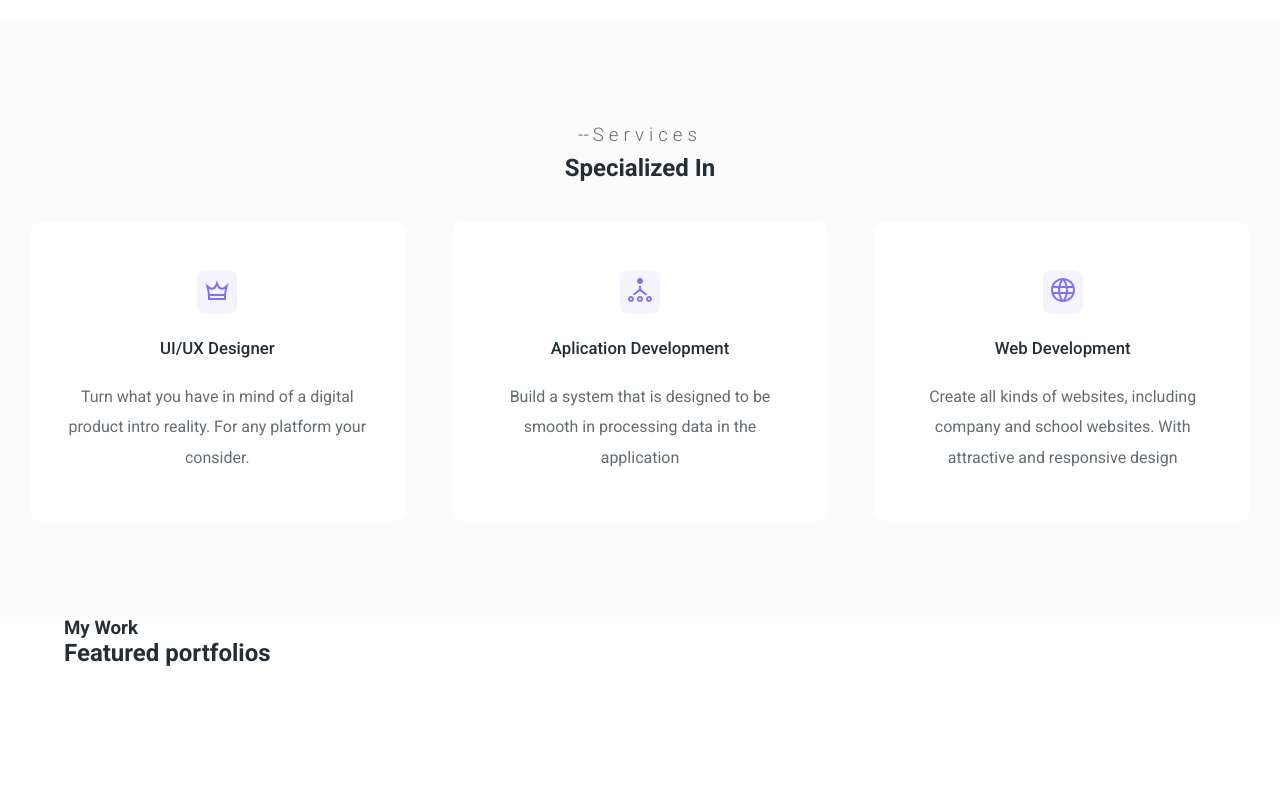
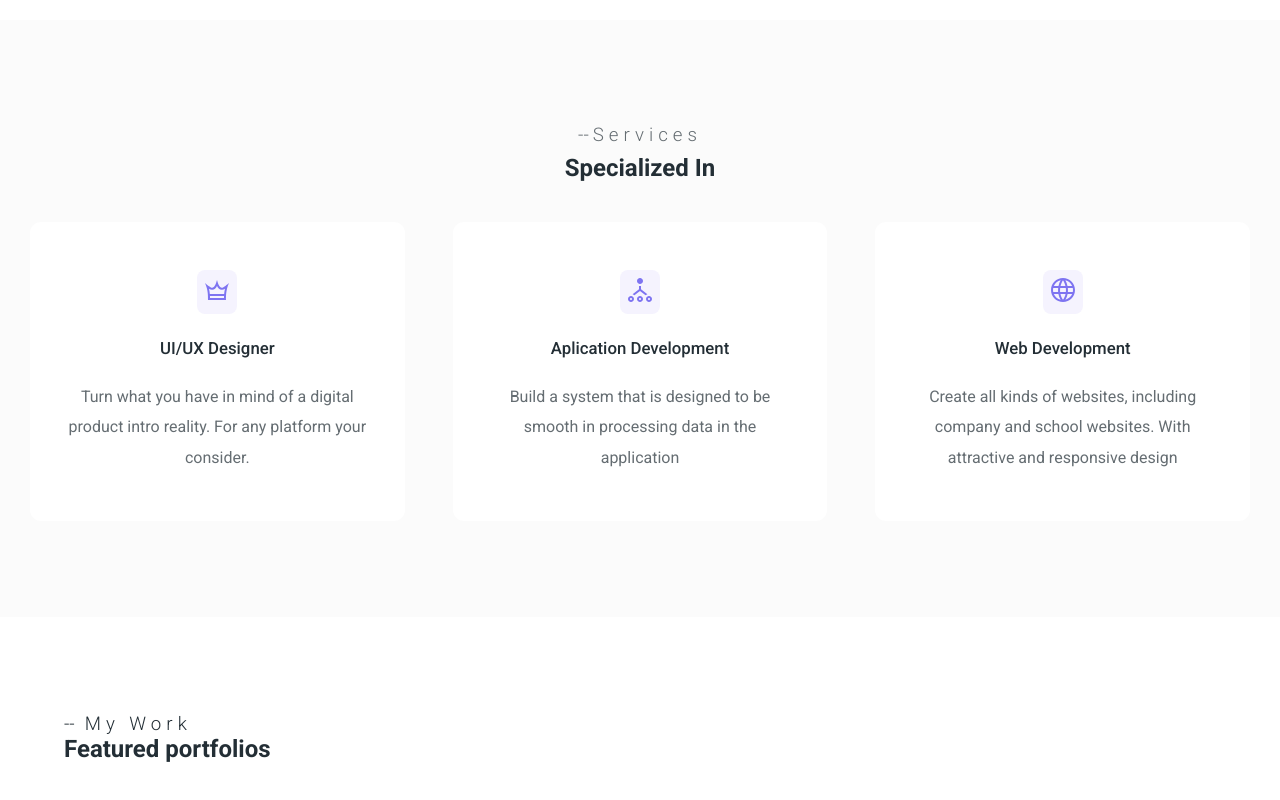
Before and after one commit to naufal-hd/WebPortfolio, a plain HTML site: page index.html in a window 1280 px wide. Shown: the part 813-1613 px from the top of the page. Before the commit the page ends 1480 px from the top, so only its background shows below. Drawn offline with Linux system fonts and the light colour scheme.

Commit message:
grid-3 portfolio

```diff
--- a/index.html
+++ b/index.html
@@ -134,8 +134,19 @@
      <section id="portfolios">
       <div class="portfolios main-container">
         <div class="pre-title">
-          <h3 class="section-title">My Work</h1>
-            <h1 class="section-title">Featured portfolios</h1>
+          <div class="small-text">
+            <h3 class="garis-mini">--</h3>
+            <h3 class="small">My Work</h1>
+          </div>
+          <h1 class="section-title">Featured portfolios</h1>
+        </div>
+
+        <div class="grid-3">
+          <div class="portfolio">
+            <div class="portfolio-cover">
+              <img src="" alt="">
+            </div>
+          </div>
         </div>
       </div>
      </section>
--- a/styles/style.css
+++ b/styles/style.css
@@ -237,3 +237,23 @@ nav ul li a {
 .services-icon svg {
     fill: var(--primaryIconColor);
 }
+
+/* Portfolios */
+
+#portfolios {
+    padding: var(--selectionPadding);
+}
+
+#portfolios .small-text {
+    display: flex;
+}
+
+.small-text .garis-mini {
+    margin-right: 10px;
+    font-weight: 300;
+}
+
+.small-text .small {
+    font-weight: 300;
+    letter-spacing: 5px;
+}
```
